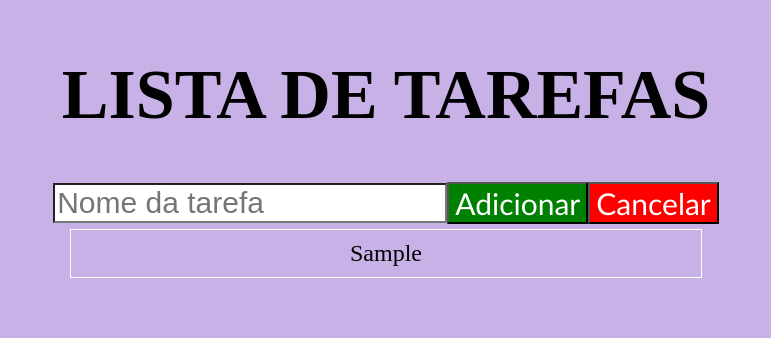
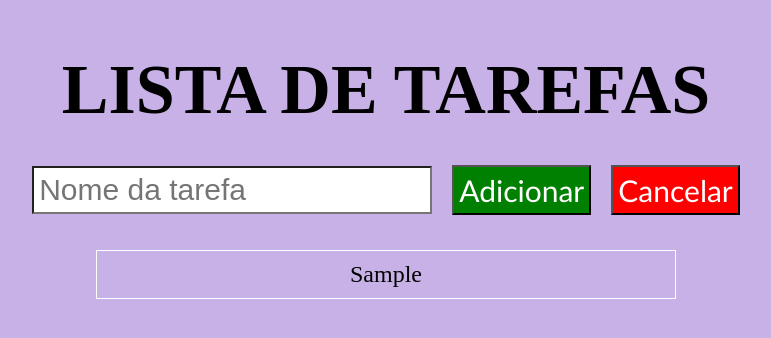
Before and after one commit to FernandoMendes2002/Lista-de-Tarefas, a plain HTML site: page index.html in a window 1280 px wide. Both pictures are taken after typing "Sample" into the empty fields and a click on the button "Adicionar". Shown: the whole page, without its empty margins (254-1025 px from the left). Drawn offline with nearby package versions, Linux system fonts and the light colour scheme.

Commit message:
Alteração 1

```diff
--- a/index.html
+++ b/index.html
@@ -7,9 +7,6 @@
     <link rel="preconnect" href="https://fonts.googleapis.com">
     <link rel="preconnect" href="https://fonts.gstatic.com" crossorigin>
     <link href="https://fonts.googleapis.com/css2?family=Roboto:ital,wght@0,100..900;1,100..900&display=swap" rel="stylesheet">
-    <link rel="preconnect" href="https://fonts.googleapis.com">
-    <link rel="preconnect" href="https://fonts.gstatic.com" crossorigin>
-    <link href="https://fonts.googleapis.com/css2?family=Anton&family=Roboto:ital,wght@0,100..900;1,100..900&display=swap" rel="stylesheet">
     <link rel="stylesheet" href="./main.css">
 </head>
 <body>
--- a/main.css
+++ b/main.css
@@ -1,6 +1,6 @@
 *{
-    margin: 1;
-    padding: 1;
+    margin: 10px;
+    padding: 5px;
     box-sizing: border-box;
     background-color: rgb(200, 177, 230);
 }
@@ -35,21 +35,25 @@ header, form {
     font-family: 'Gill Sans', 'Gill Sans MT','Trebuchet MS', sans-serif;
 }
 
-ul { list-style-type: none;
-    padding: 0;
-    margin: 0;
+#lista-tarefas {
+    list-style-type: none;
     width: 50%;
-    margin: 0 auto;
+    margin: 5px auto;
 }
 
-li { text-align: center; /* Centraliza o texto dentro dos itens da lista */
+li {
+    text-align: center; /* Centraliza o texto dentro dos itens da lista */
     font-size: 1.5em; /* Aumenta o tamanho do texto */
     border: 1px solid #fff; /* Adiciona uma borda ao redor dos itens da lista */
     padding: 10px;
-    margin: 5px 0;
+    cursor: pointer;
 }
 
 .Tarefa-digitar {
     background-color: #fff;
     outline: none;
 }
+
+.completed {
+    text-decoration: line-through;
+}
--- a/main.js
+++ b/main.js
@@ -9,11 +9,17 @@ $(document).ready(function(){
 
     $('form').on('submit', function(e) {
         e.preventDefault();
-        const enderecoDaNovaTarefa = $('#nome-tarefa').val();
-        const novoItem = $('<li style="display: none"></li>');
-        novoItem.text(enderecoDaNovaTarefa);
-        $(novoItem).appendTo('ul');
-        $(novoItem).fadeIn(1000);
-        $('#nome-tarefa').val('');
-    });
-});
+        addTask();
+    })
+
+        function addTask() {
+            const taskInput = document.getElementById('nome-tarefa');
+            const taskList = document.getElementById('lista-tarefas');
+            const newTask = document.createElement('li');
+            newTask.textContent = taskInput.value;
+            newTask.onclick = function() {
+                this.classList.toggle('completed');
+            }
+            taskList.appendChild(newTask);
+            taskInput.value = '';
+}});
```
